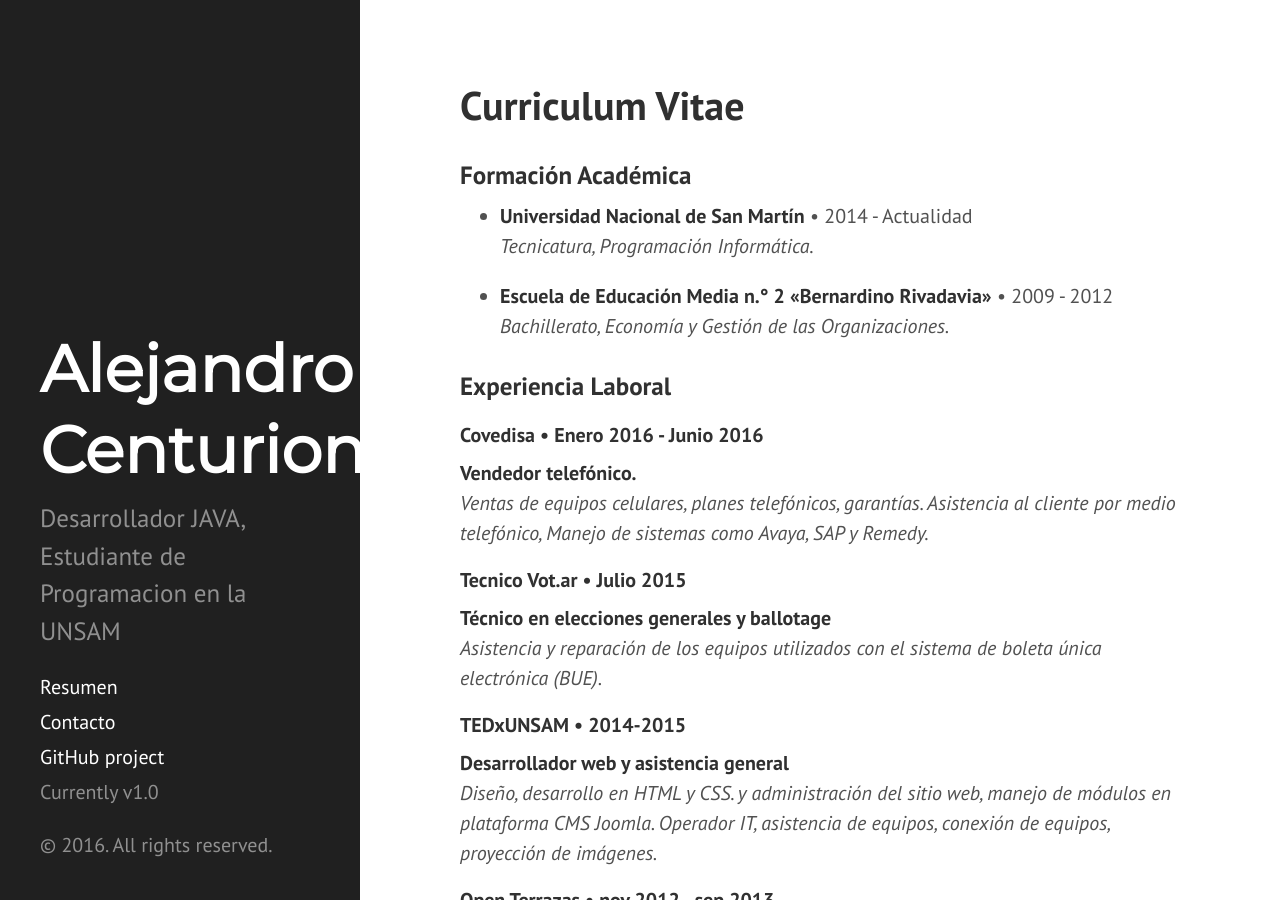
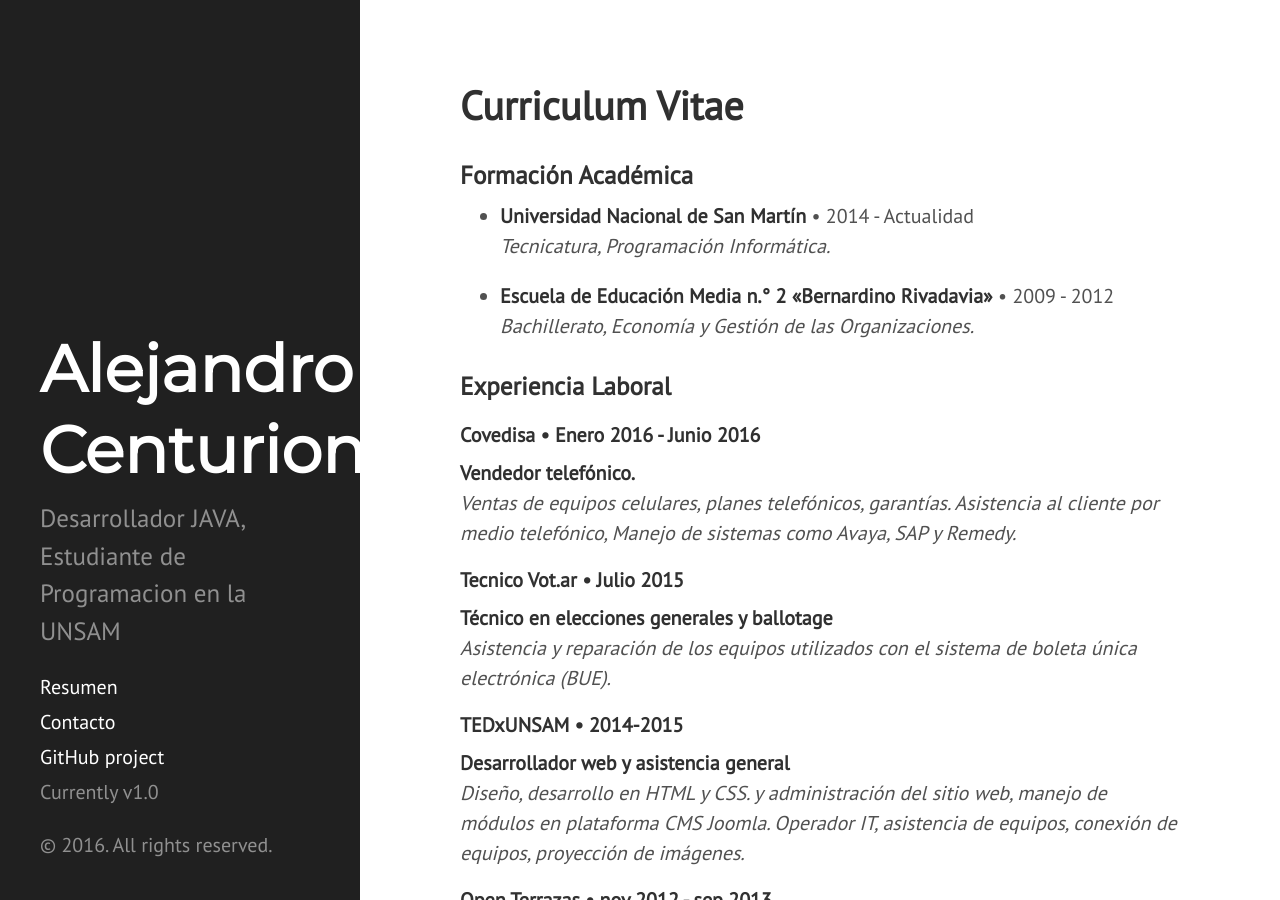
Before and after one commit to acenturion/acenturion.github.io, a Jekyll site: the page built from index.html, in a window 1280 px wide and 900 px high. Built offline with Jekyll 4.4.1, drawn with Linux system fonts in a browser that asks for light colours; the list of posts is cut into pages by our own code.

Commit message:
Update head.html

```diff
--- a/_includes/head.html
+++ b/_includes/head.html
@@ -19,7 +19,7 @@
   <link rel="stylesheet" href="{{ site.baseurl }}public/css/syntax.css">
   <link rel="stylesheet" href="{{ site.baseurl }}public/css/hyde.css">
   <link href="https://fonts.googleapis.com/css?family=Montserrat" rel="stylesheet">
-  <link rel="stylesheet" href="http://fonts.googleapis.com/css?family=PT+Sans:400,400italic,700|Montserrat">
+  <link rel="stylesheet" href="http://fonts.googleapis.com/css?family=Montserrat|PT+Sans">
 
   <!-- Icons -->
   <link rel="apple-touch-icon-precomposed" sizes="144x144" href="{{ site.baseurl }}public/apple-touch-icon-144-precomposed.png">
```
